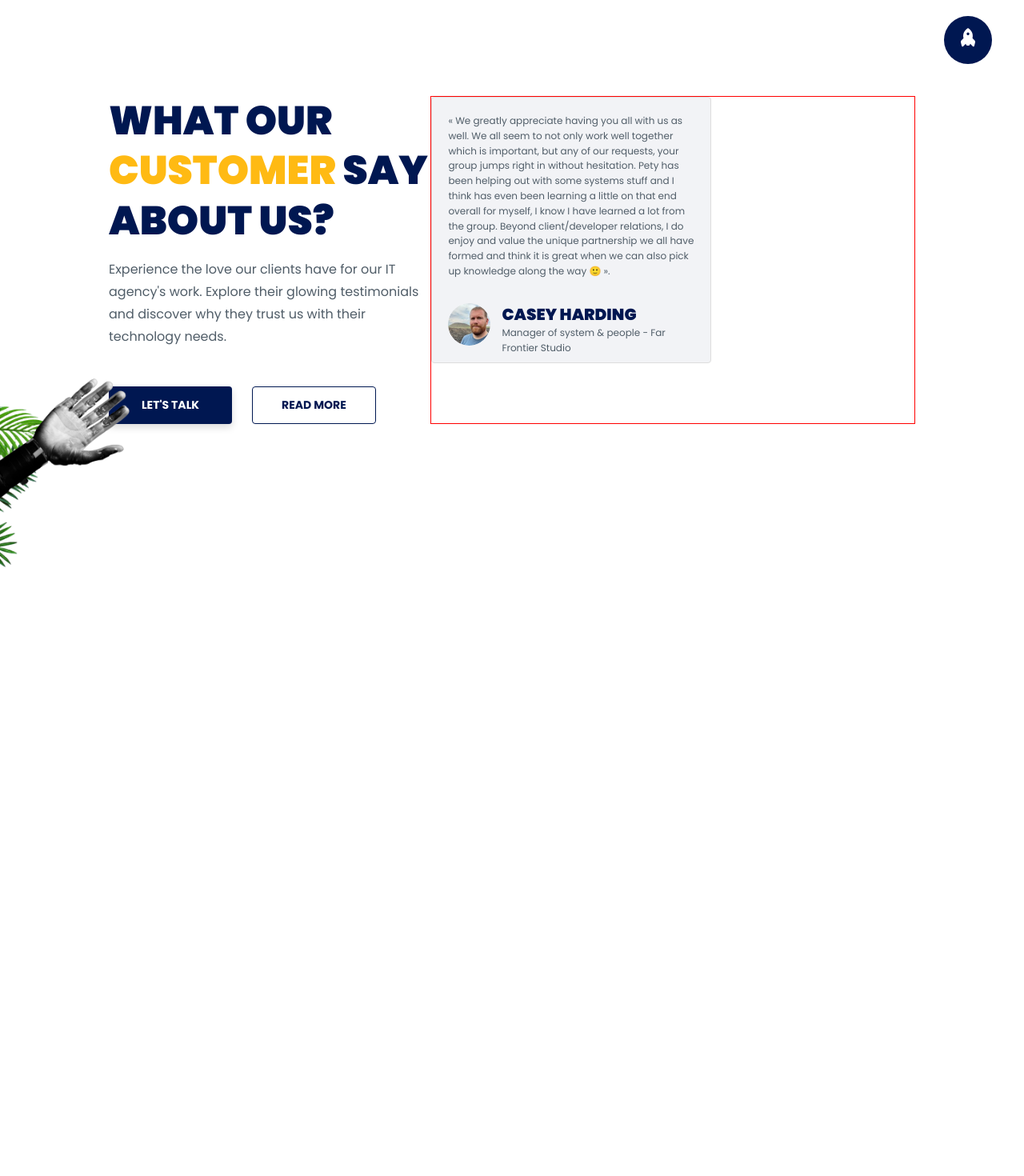
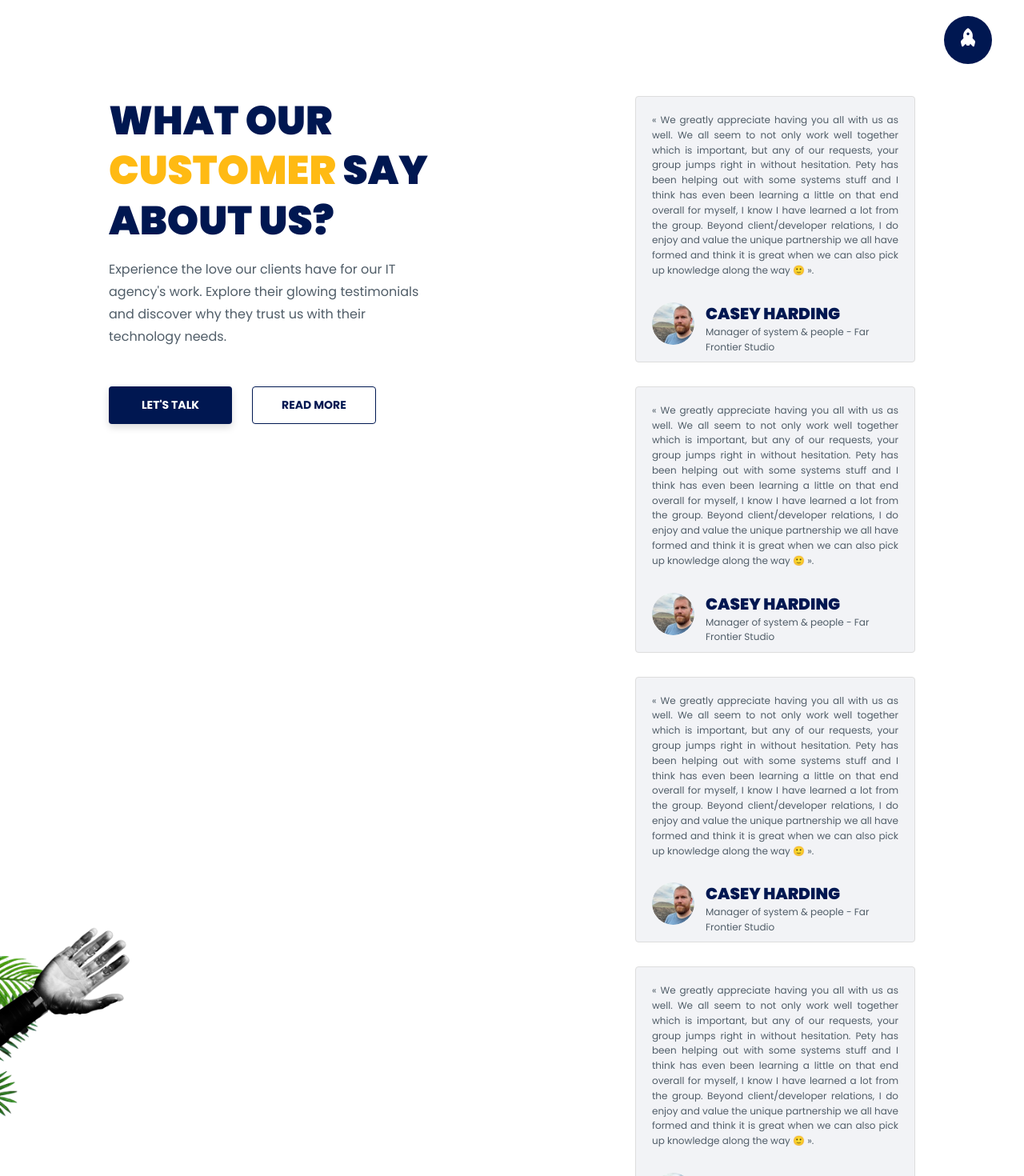
Before and after one commit to maxime-dot/website3, a Next.js app: page / in a window 1280 px wide. Shown: the part 680-2150 px from the top of the page at 80% size. Before the commit the page ends 1494 px from the top, so only its background shows below. Built offline with nearby package versions, Linux system fonts and the light colour scheme.

Commit message:
feat: simulate card position and data propos

```diff
--- a/src/app/components/cards/testimonial/TestimonialCard.tsx
+++ b/src/app/components/cards/testimonial/TestimonialCard.tsx
@@ -15,7 +15,7 @@ const TestimonialCard: React.FC<CardProps> = ({
 }) => {
   return (
     <div className="testimonial-card d-flex flex-col">
-      <p className="akata-text-small">{testimonials}</p>
+      <p className="akata-text-small testimonial">{testimonials}</p>
       <div className="customer-info d-flex flex-row">
         <Image
           src={profile}
--- a/src/app/components/cards/testimonial/testimonial-card.scss
+++ b/src/app/components/cards/testimonial/testimonial-card.scss
@@ -7,6 +7,9 @@
   border: 1px solid var(--border-color);
   padding: 20px;
   gap: 30px;
+  .testimonial {
+    text-align: justify;
+  }
   .customer-info {
     width: 100%;
     height: 54px;
--- a/src/app/components/sections/testimonial/Testimonial.tsx
+++ b/src/app/components/sections/testimonial/Testimonial.tsx
@@ -65,8 +65,37 @@ const Testimonial: React.FC = () => {
             />
           </div>
         </div>
-        <div className="testimonial-customer">
-          <TestimonialCard name="casey harding" post="Manager of system & people - Far Frontier Studio" profile="/images/customer/casey-harding.png" testimonials="« We greatly appreciate having you all with us as well. We all seem to not only work well together which is important, but any of our requests, your group jumps right in without hesitation. Pety has been helping out with some systems stuff and I think has even been learning a little on that end overall for myself, I know I have learned a lot from the group. Beyond client/developer relations, I do enjoy and value the unique partnership we all have formed and think it is great when we can also pick up knowledge along the way 🙂 »." />
+        <div className="testimonial-customer d-flex">
+          <TestimonialCard
+            name="casey harding"
+            post="Manager of system & people - Far Frontier Studio"
+            profile="/images/customer/casey-harding.png"
+            testimonials="« We greatly appreciate having you all with us as well. We all seem to not only work well together which is important, but any of our requests, your group jumps right in without hesitation. Pety has been helping out with some systems stuff and I think has even been learning a little on that end overall for myself, I know I have learned a lot from the group. Beyond client/developer relations, I do enjoy and value the unique partnership we all have formed and think it is great when we can also pick up knowledge along the way 🙂 »."
+          />
+          <TestimonialCard
+            name="casey harding"
+            post="Manager of system & people - Far Frontier Studio"
+            profile="/images/customer/casey-harding.png"
+            testimonials="« We greatly appreciate having you all with us as well. We all seem to not only work well together which is important, but any of our requests, your group jumps right in without hesitation. Pety has been helping out with some systems stuff and I think has even been learning a little on that end overall for myself, I know I have learned a lot from the group. Beyond client/developer relations, I do enjoy and value the unique partnership we all have formed and think it is great when we can also pick up knowledge along the way 🙂 »."
+          />
+          <TestimonialCard
+            name="casey harding"
+            post="Manager of system & people - Far Frontier Studio"
+            profile="/images/customer/casey-harding.png"
+            testimonials="« We greatly appreciate having you all with us as well. We all seem to not only work well together which is important, but any of our requests, your group jumps right in without hesitation. Pety has been helping out with some systems stuff and I think has even been learning a little on that end overall for myself, I know I have learned a lot from the group. Beyond client/developer relations, I do enjoy and value the unique partnership we all have formed and think it is great when we can also pick up knowledge along the way 🙂 »."
+          />
+          <TestimonialCard
+            name="casey harding"
+            post="Manager of system & people - Far Frontier Studio"
+            profile="/images/customer/casey-harding.png"
+            testimonials="« We greatly appreciate having you all with us as well. We all seem to not only work well together which is important, but any of our requests, your group jumps right in without hesitation. Pety has been helping out with some systems stuff and I think has even been learning a little on that end overall for myself, I know I have learned a lot from the group. Beyond client/developer relations, I do enjoy and value the unique partnership we all have formed and think it is great when we can also pick up knowledge along the way 🙂 »."
+          />
+          <TestimonialCard
+            name="casey harding"
+            post="Manager of system & people - Far Frontier Studio"
+            profile="/images/customer/casey-harding.png"
+            testimonials="« We greatly appreciate having you all with us as well. We all seem to not only work well together which is important, but any of our requests, your group jumps right in without hesitation. Pety has been helping out with some systems stuff and I think has even been learning a little on that end overall for myself, I know I have learned a lot from the group. Beyond client/developer relations, I do enjoy and value the unique partnership we all have formed and think it is great when we can also pick up knowledge along the way 🙂 »."
+          />
         </div>
       </div>
     </section>
--- a/src/app/components/sections/testimonial/testimonial.scss
+++ b/src/app/components/sections/testimonial/testimonial.scss
@@ -23,7 +23,10 @@
     }
     .testimonial-customer {
       flex: 0.6;
-      border: 1px solid red;
+      flex-wrap: wrap;
+      gap: 30px;
+      justify-content: flex-end;
+      align-items: center;
     }
   }
 }
```
